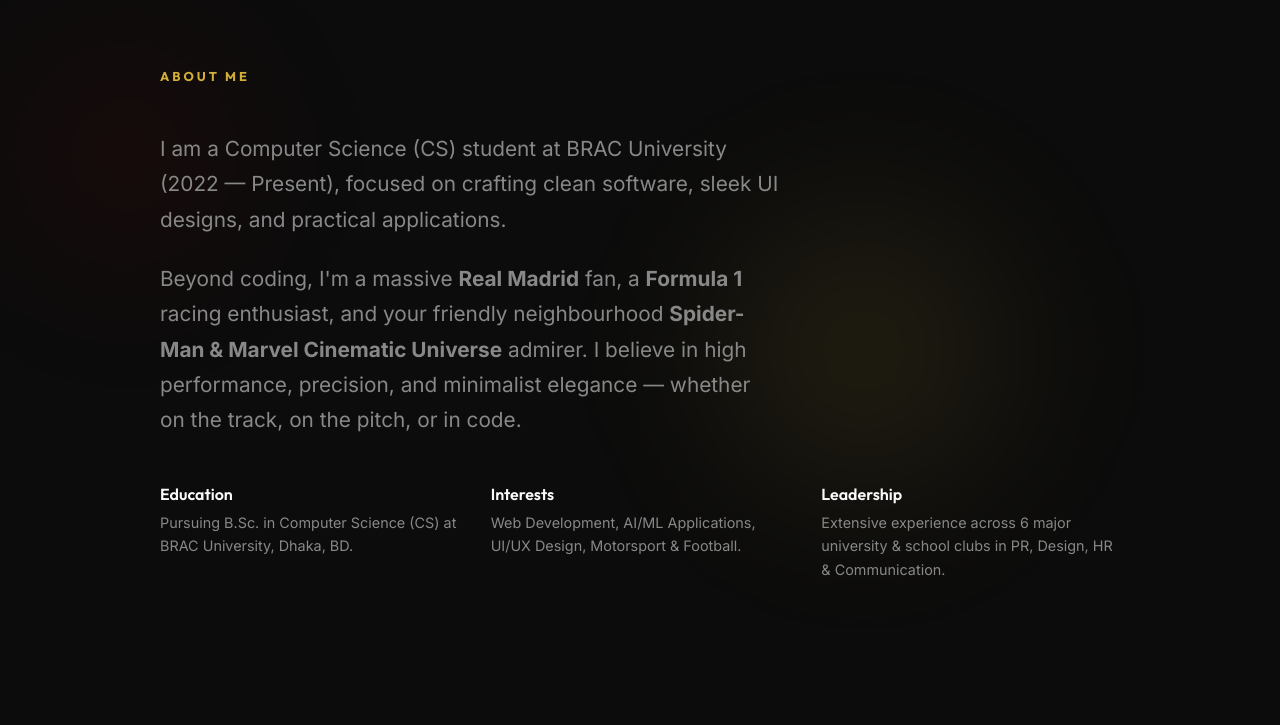
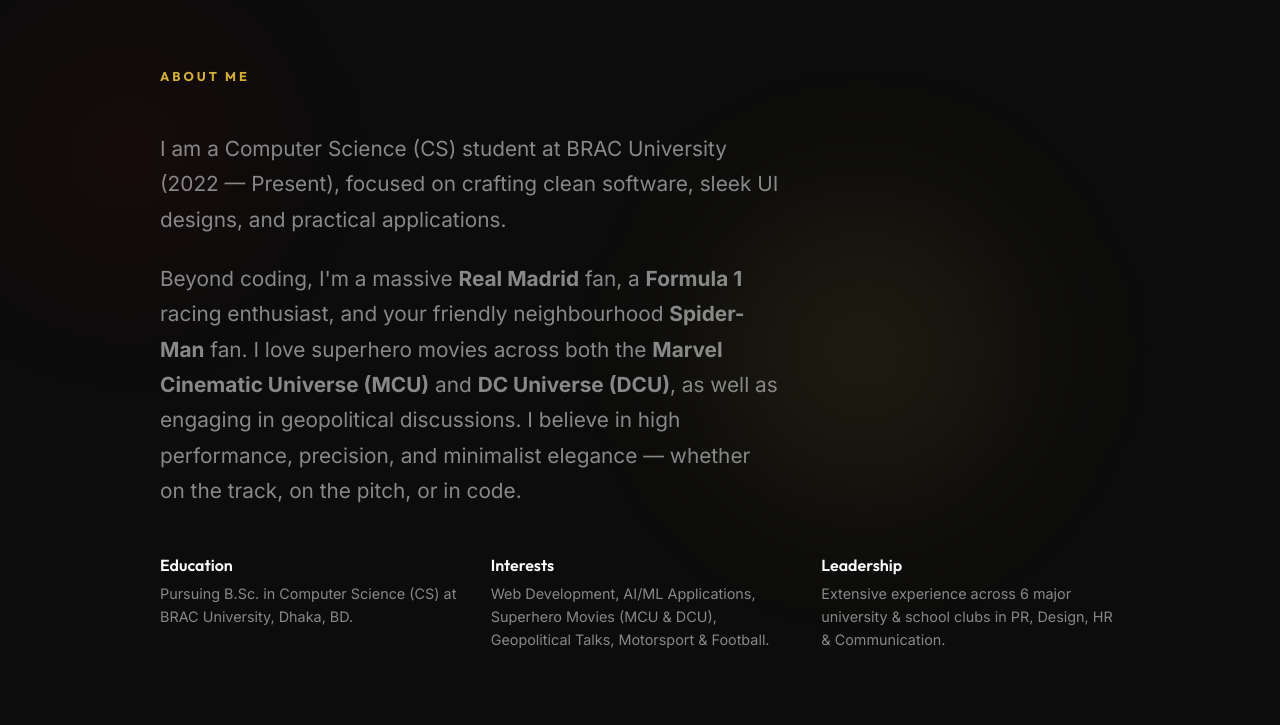
Before and after one commit to Brownspite/portfolio, a plain HTML site: page about.html in a window 1280 px wide. Shown: the part 75-800 px from the top of the page. Drawn offline with Linux system fonts and the light colour scheme; no server answers.

Commit message:
Update About section to mention superhero movies (Marvel MCU & DCU) and geopolitical discussions

```diff
--- a/about.html
+++ b/about.html
@@ -46,7 +46,7 @@
                         I am a Computer Science (CS) student at BRAC University (2022 — Present), focused on crafting clean software, sleek UI designs, and practical applications.
                     </p>
                     <p style="margin-bottom: 1.5rem;">
-                        Beyond coding, I'm a massive <strong>Real Madrid</strong> fan, a <strong>Formula 1</strong> racing enthusiast, and your friendly neighbourhood <strong>Spider-Man & Marvel Cinematic Universe</strong> admirer. I believe in high performance, precision, and minimalist elegance — whether on the track, on the pitch, or in code.
+                        Beyond coding, I'm a massive <strong>Real Madrid</strong> fan, a <strong>Formula 1</strong> racing enthusiast, and your friendly neighbourhood <strong>Spider-Man</strong> fan. I love superhero movies across both the <strong>Marvel Cinematic Universe (MCU)</strong> and <strong>DC Universe (DCU)</strong>, as well as engaging in geopolitical discussions. I believe in high performance, precision, and minimalist elegance — whether on the track, on the pitch, or in code.
                     </p>
                 </div>
 
@@ -57,7 +57,7 @@
                     </div>
                     <div class="about-item">
                         <h3>Interests</h3>
-                        <p>Web Development, AI/ML Applications, UI/UX Design, Motorsport & Football.</p>
+                        <p>Web Development, AI/ML Applications, Superhero Movies (MCU & DCU), Geopolitical Talks, Motorsport & Football.</p>
                     </div>
                     <div class="about-item">
                         <h3>Leadership</h3>
```
